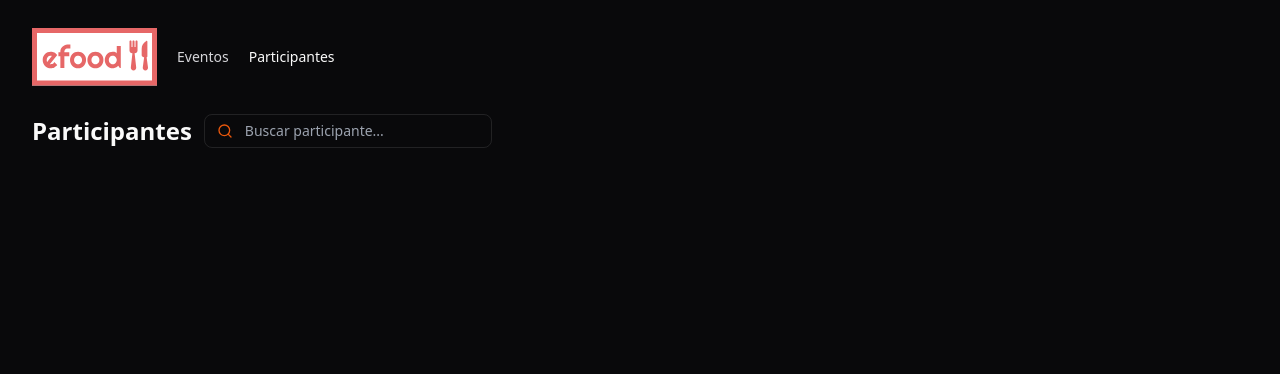
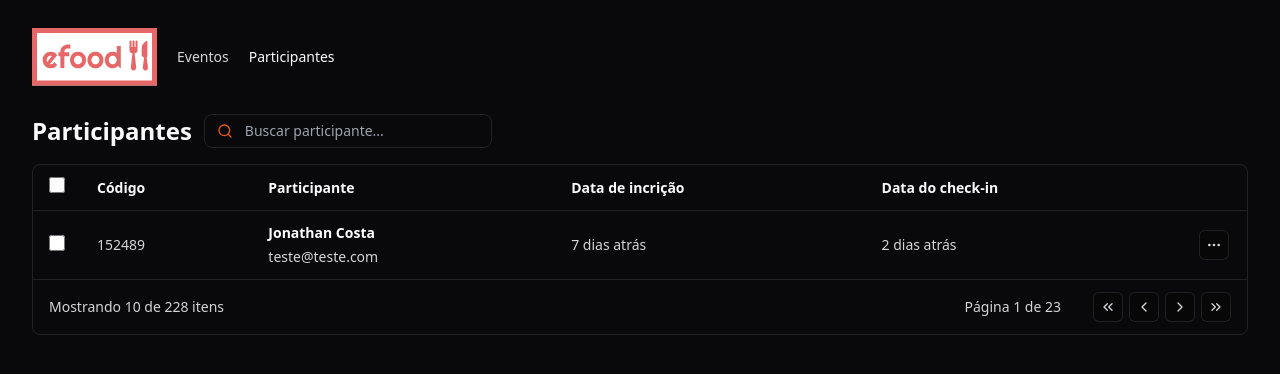
Before and after one commit to jonathandcosta/pass_cooking, a React (Vite) app: page / in a window 1280 px wide. Shown: the top 374 px of the page. Built offline with nearby package versions, Linux system fonts and the light colour scheme.

Commit message:
estrut e estilo da tabela

```diff
--- a/src/components/attendee_list.tsx
+++ b/src/components/attendee_list.tsx
@@ -1,12 +1,79 @@
-import { Search } from 'lucide-react'
+// ícones importados
+import { Search, MoreHorizontal, ChevronsLeft, ChevronLeft, ChevronsRight, ChevronRight } from 'lucide-react'
 
 export function AttendeeList() {
   return (
-    <div className="flex items-center gap-3">
-      <h1 className="text-2xl font-bold">Participantes</h1>
-      <div className="px-3 w-72 py-1.5 border border-white/10 rounded-lg text-sm flex items-center gap-3">
-        <Search className='size-4 text-orange-600' />
-        <input className="bg-transparent flex-1 outline-none" placeholder="Buscar participante..." />
+    <div className='flex flex-col gap-4'>
+      <div className="flex items-center gap-3">
+        <h1 className="text-2xl font-bold">Participantes</h1>
+        <div className="px-3 w-72 py-1.5 border border-white/10 rounded-lg text-sm flex items-center gap-3">
+          <Search className='size-4 text-orange-600' />
+          <input className="bg-transparent flex-1 outline-none border-0 p-0" placeholder="Buscar participante..." />
+        </div>
+      </div>
+
+      {/* INICIO DA TABELA */}
+      <div className='border border-white/10 rounded-lg'>
+        <table className='w-full'>
+
+          {/* CABEÇALHO */}
+          <thead>
+            <tr className='border-b border-white/10'>
+              <th style={{ width: 48 }} className="py-3 px-4 text-sm font-semibold text-left">
+                <input className='size-4 bg-black/20 rounded border-white/10 accent-orange-400' type="checkbox" />
+              </th>
+              <th className="py-3 px-4 text-sm font-semibold text-left">Código</th>
+              <th className="py-3 px-4 text-sm font-semibold text-left">Participante</th>
+              <th className="py-3 px-4 text-sm font-semibold text-left">Data de incrição</th>
+              <th className="py-3 px-4 text-sm font-semibold text-left">Data do check-in</th>
+              <th style={{ width: 64 }} className="py-3 px-4 text-sm font-semibold text-left"></th>
+            </tr>
+          </thead>
+
+          {/* LINHAS */}
+          <tbody>
+            <tr className='border-b border-white/10 hover:bg-white/5'>
+              <td className="py-3 px-4 text-sm text-zinc-300"><input className='size-4 bg-black/20 rounded border-white/10 accent-orange-400' type="checkbox" /></td>
+              <td className="py-3 px-4 text-sm text-zinc-300">152489</td>
+              <td className="py-3 px-4 text-sm text-zinc-300">
+                <div className='flex flex-col gap-1'>
+                  <span className='font-semibold text-white'>Jonathan Costa</span>
+                  <span>teste@teste.com</span>
+                </div>
+              </td>
+              <td className="py-3 px-4 text-sm text-zinc-300">7 dias atrás</td>
+              <td className="py-3 px-4 text-sm text-zinc-300">2 dias atrás</td>
+              <td className="py-3 px-4 text-sm text-zinc-300">
+                <button className='bg-black/20 border border-white/10 rounded-md p-1.5'>
+                  <MoreHorizontal className='size-4' />
+                </button>
+              </td>
+            </tr>
+          </tbody>
+
+          {/* RODAPÉ */}
+          <tfoot>
+            <tr>
+              <td className="py-3 px-4 text-sm text-zinc-300" colSpan={3}>Mostrando 10 de 228 itens</td>
+              <td className="py-3 px-4 text-sm text-zinc-300 text-right" colSpan={3}>
+                <div className='inline-flex items-center gap-8'>
+                  <span>Página 1 de 23</span>
+                  <div className='flex gap-1.5'>
+                    <button className='bg-black/20 border border-white/10 rounded-md p-1.5'>
+                      <ChevronsLeft className='size-4' />
+                    </button> <button className='bg-black/20 border border-white/10 rounded-md p-1.5'>
+                      <ChevronLeft className='size-4' />
+                    </button> <button className='bg-black/20 border border-white/10 rounded-md p-1.5'>
+                      <ChevronRight className='size-4' />
+                    </button> <button className='bg-black/20 border border-white/10 rounded-md p-1.5'>
+                      <ChevronsRight className='size-4' />
+                    </button>
+                  </div>
+                </div>
+              </td>
+            </tr>
+          </tfoot>
+        </table>
       </div>
     </div>
 
```
